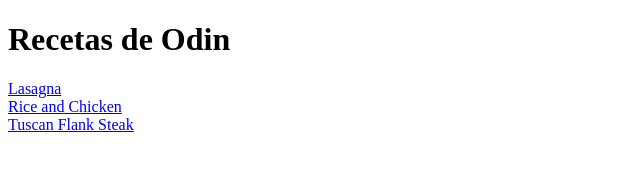
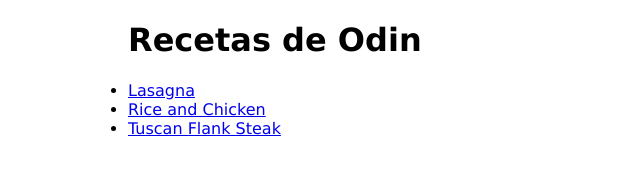
Before and after one commit to plunkydev/odin-recipes, a plain HTML site: page index.html in a window 1280 px wide. Shown: the whole page, without its empty margins (0-640 px from the left). Drawn offline with Linux system fonts and the light colour scheme.

Commit message:
Added body rule, margin and font

```diff
--- a/style.css
+++ b/style.css
@@ -3,3 +3,8 @@
     padding: 0;
     padding: 0;
 }
+
+body {
+    margin: 0 10%;
+    font-family: Verdana, Geneva, Tahoma, sans-serif;
+}
```
